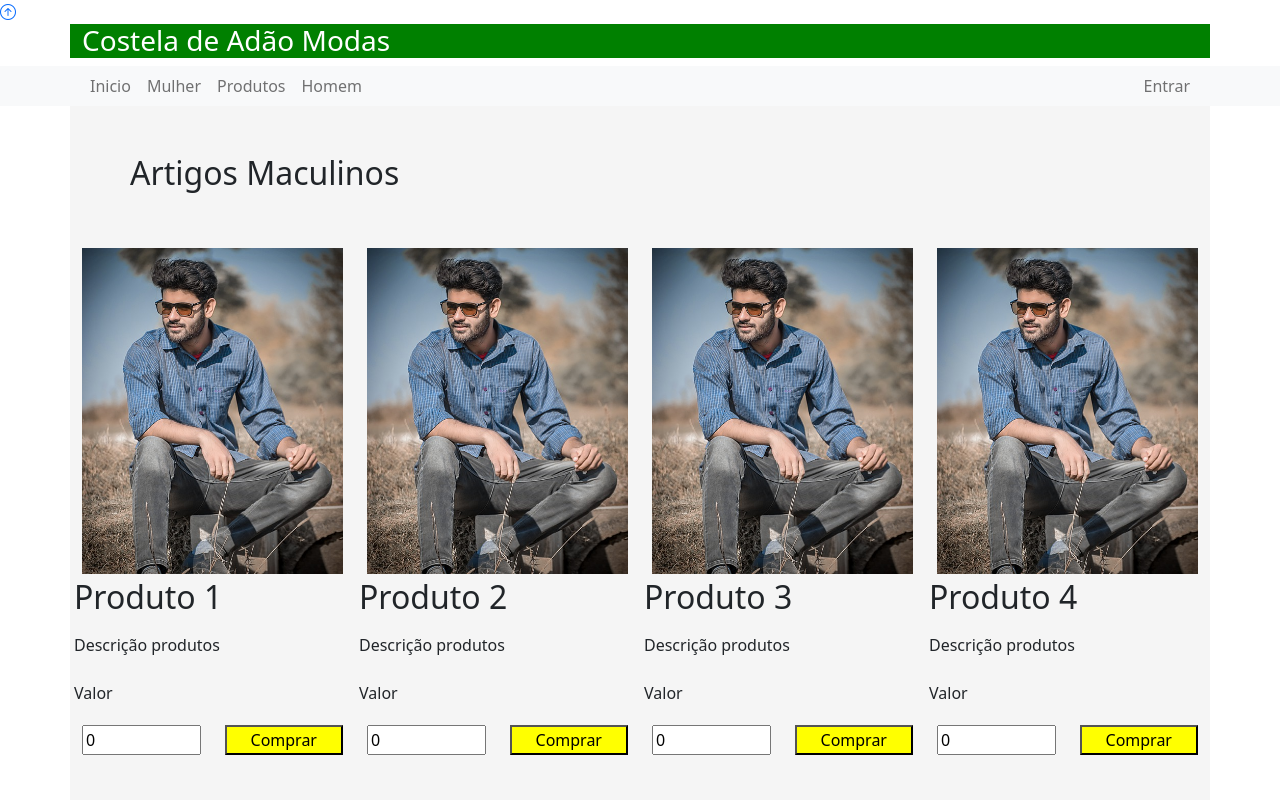
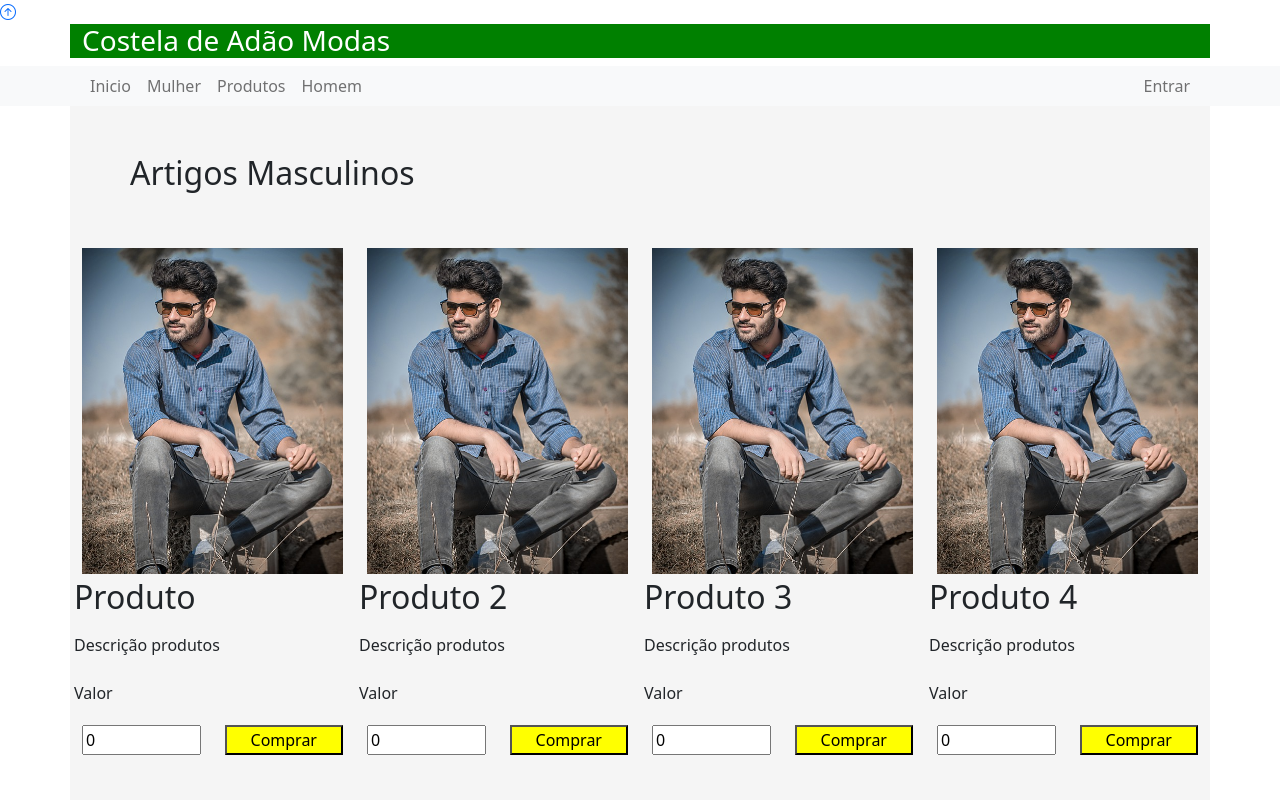
Before and after one commit to liteodoro/vue-projeto, a Vue app: page /homem in a window 1280 px wide. Shown: the top 800 px of the page. Built offline with nearby package versions, Linux system fonts and the light colour scheme.

Commit message:
finalizado

```diff
--- a/src/components/HomemView.vue
+++ b/src/components/HomemView.vue
@@ -12,7 +12,7 @@
 
     <section id="corpo" class="container bg-whitesmoke">
       <div class="p-5">
-        <h2>Artigos Maculinos</h2>
+        <h2>Artigos Masculinos</h2>
       </div>
 
       <div class="row">
@@ -26,7 +26,7 @@
               />
             </div>
             <div class="p-1">
-              <h2>Produto 1</h2>
+              <h2>Produto </h2>
             </div>
             <div class="p-1">
               <p>Descrição produtos</p>
```
